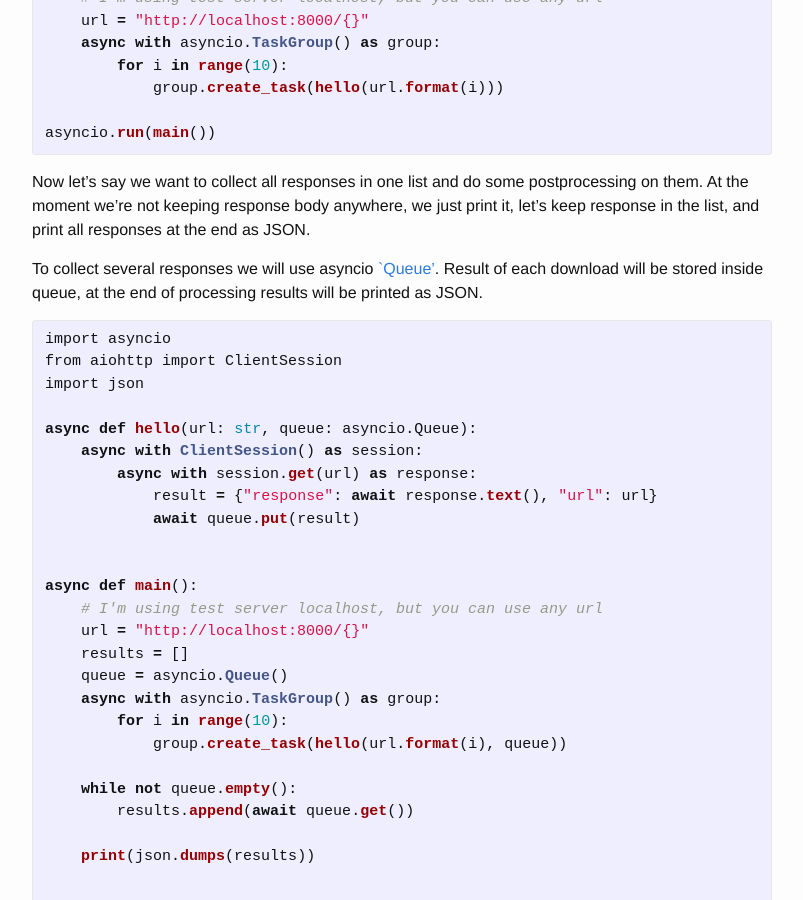
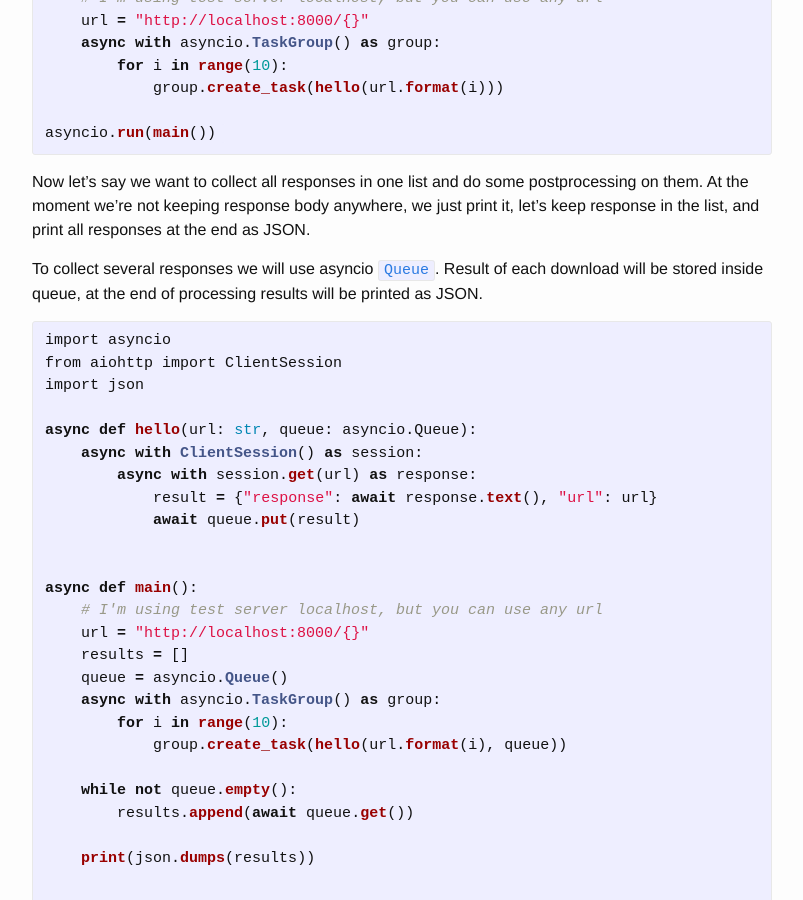
Before and after one commit to pawelmhm/pawelmhm.github.io, a Jekyll site: the page built from _posts/2016-04-22-asyncio-aiohttp.markdown, in a window 1280 px wide and 900 px high, scrolled down 2324 px. Shown: the whole window, without its empty margins (238-1041 px from the left). Built offline with Jekyll 4.4.1, drawn with Linux system fonts in a browser that asks for light colours.

Commit message:
asyncio post: minor edits

```diff
--- a/_config.yml
+++ b/_config.yml
@@ -10,4 +10,3 @@ author: Pawel Miech
 
 # Build settings
 markdown: kramdown
-theme: minima
--- a/_posts/2016-04-22-asyncio-aiohttp.markdown
+++ b/_posts/2016-04-22-asyncio-aiohttp.markdown
@@ -134,7 +134,7 @@ postprocessing on them. At the moment we're not keeping response body
 anywhere, we just print it, let's keep response in the list, and
 print all responses at the end as JSON.
 
-To collect several responses we will use asyncio [`Queue'](https://docs.python.org/3/library/asyncio-queue.html).
+To collect several responses we will use asyncio [`Queue`](https://docs.python.org/3/library/asyncio-queue.html).
 Result of each download will be stored inside queue, at the end of processing
 results will be printed as JSON.
 
```
